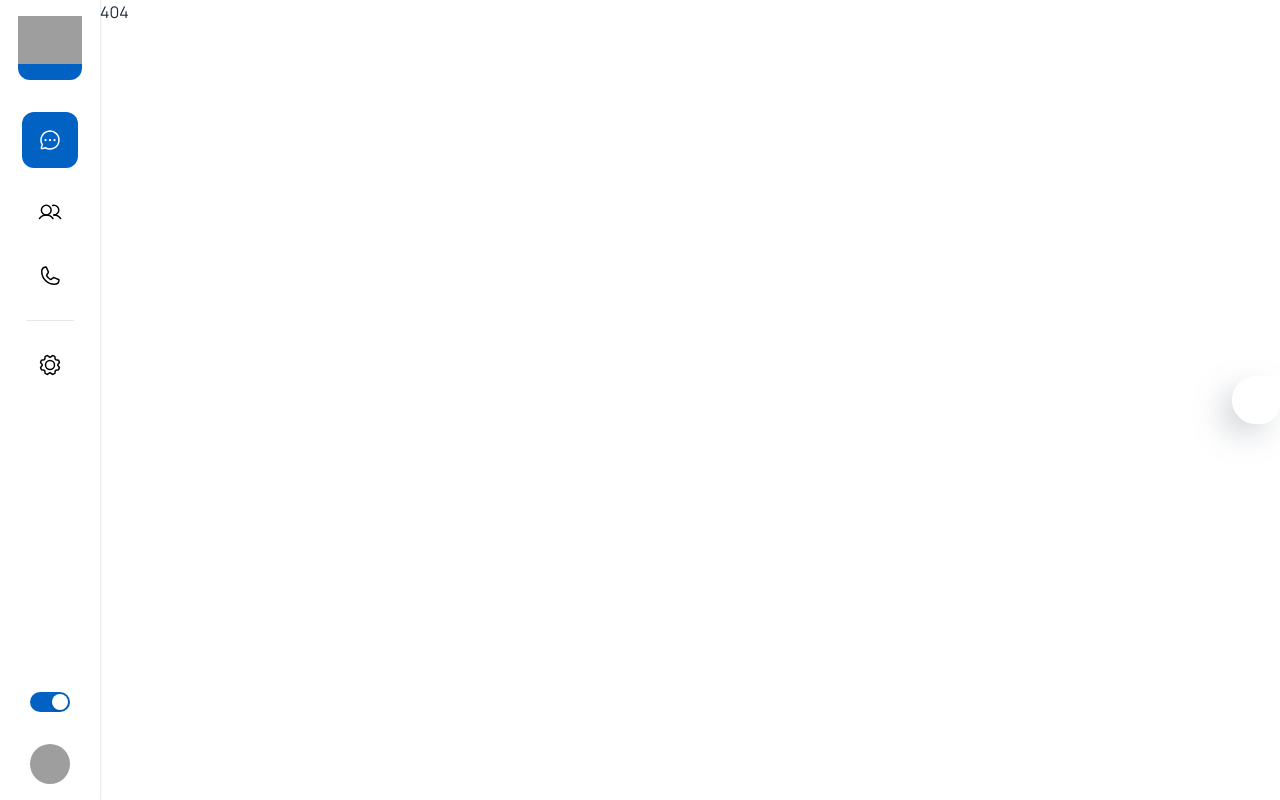
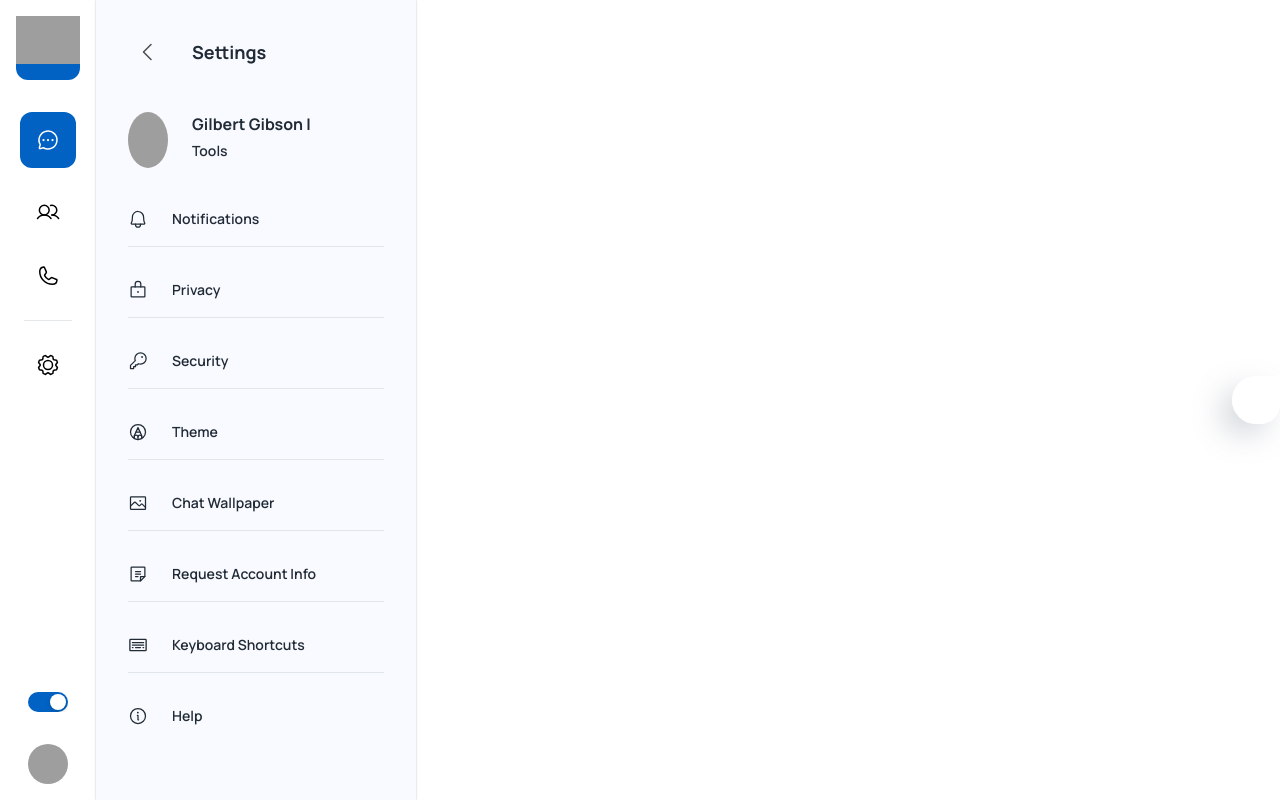
Before and after one commit to Monika-3050/chat-app, a React (Create React App) app: page /settings in a window 1280 px wide. Before the commit this address led to /404. Built offline with nearby package versions, Linux system fonts and the light colour scheme; grey boxes are pictures that could not be loaded; some icons are missing.

Commit message:
implemented settings sidebar,added keyboard shortcuts functionality

```diff
--- a/src/components/Contact.js
+++ b/src/components/Contact.js
@@ -212,7 +212,7 @@
             </Stack>
             <IconButton
               onClick={() => {
-                dispatch(UpdateSidebarType("SHARED"));
+                dispatch(UpdateSidebarType("STARRED"));
               }}
             >
               <CaretRight />
--- a/src/components/Conversation/MsgTypes.js
+++ b/src/components/Conversation/MsgTypes.js
@@ -1,164 +1,235 @@
-import React from 'react';
-import { useTheme } from '@mui/material/styles';
-import { Box, Divider, IconButton, Link, Menu, MenuItem, Stack, Typography } from '@mui/material';
-import { DotsThreeVertical, DownloadSimple, Image } from 'phosphor-react';
-import { Message_options } from '../../data';
+import React from "react";
+import { useTheme } from "@mui/material/styles";
+import {
+  Box,
+  Divider,
+  IconButton,
+  Link,
+  Menu,
+  MenuItem,
+  Stack,
+  Typography,
+} from "@mui/material";
+import { DotsThreeVertical, DownloadSimple, Image } from "phosphor-react";
+import { Message_options } from "../../data";
 
-
-const DocMsg = ({el,menu}) => {
+const DocMsg = ({ el, menu }) => {
   const theme = useTheme();
   return (
     <Stack direction={"row"} justifyContent={el.incoming ? "start" : "end"}>
-
-     <Box p={1.5} sx={{backgroundColor:el.incoming ? theme.palette.background.default : theme.palette.primary.main,
-            borderRadius:1.5,//1.5*8=>12px,
-            width:"max-content"
-        }}>
-
+      <Box
+        p={1.5}
+        sx={{
+          backgroundColor: el.incoming
+            ? theme.palette.background.default
+            : theme.palette.primary.main,
+          borderRadius: 1.5, //1.5*8=>12px,
+          width: "max-content",
+        }}
+      >
         <Stack spacing={2}>
-          <Stack p={2} direction={"row"} spacing={3} alignItems={"center"}
-          sx={{backgroundColor:theme.palette.background.paper,borderRadius:1}}>
-
-            <Image size={48}/>
-            <Typography variant='caption'>
-             Abstract.png
-            </Typography>
+          <Stack
+            p={2}
+            direction={"row"}
+            spacing={3}
+            alignItems={"center"}
+            sx={{
+              backgroundColor: theme.palette.background.paper,
+              borderRadius: 1,
+            }}
+          >
+            <Image size={48} />
+            <Typography variant="caption">Abstract.png</Typography>
             <IconButton>
-              <DownloadSimple/>
+              <DownloadSimple />
             </IconButton>
           </Stack>
-        <Typography variant='body2' color={el.incoming ? theme.palette.text:"#fff"}>
+          <Typography
+            variant="body2"
+            color={el.incoming ? theme.palette.text : "#fff"}
+          >
             {el.message}
           </Typography>
         </Stack>
       </Box>
-        {menu && <MessageOptions/>}
+      {menu && <MessageOptions />}
     </Stack>
-  )
-}
+  );
+};
 
-const LinkMsg = ({el,menu}) => {
+const LinkMsg = ({ el, menu }) => {
   const theme = useTheme();
   return (
     <Stack direction={"row"} justifyContent={el.incoming ? "start" : "end"}>
+      <Box
+        p={1.5}
+        sx={{
+          backgroundColor: el.incoming
+            ? theme.palette.background.default
+            : theme.palette.primary.main,
+          borderRadius: 1.5, //1.5*8=>12px,
+          width: "max-content",
+        }}
+      >
+        <Stack spacing={2}>
+          <Stack
+            p={2}
+            spacing={3}
+            alignItems={"center"}
+            sx={{
+              backgroundColor: theme.palette.background.paper,
+              borderRadius: 1,
+            }}
+          >
+            <img
+              src={el.preview}
+              alt={el.message}
+              style={{ maxHeight: 210, borderRadius: "10px" }}
+            />
+            <Stack spacing={2}>
+              <Typography variant="subtitle2">Creating Chat App</Typography>
 
-     <Box p={1.5} sx={{backgroundColor:el.incoming ? theme.palette.background.default : theme.palette.primary.main,
-            borderRadius:1.5,//1.5*8=>12px,
-            width:"max-content"
-        }}>
-
-        <Stack spacing={2}>
-          <Stack p={2} spacing={3} alignItems={"center"}
-          sx={{backgroundColor:theme.palette.background.paper,borderRadius:1}}>
-
-         <img src={el.preview} alt={el.message} style={{maxHeight:210 , borderRadius:"10px"}}/>
-         <Stack spacing={2}>
-         <Typography variant='subtitle2'>
-             Creating Chat App
-            </Typography>
-
-            <Typography variant='subtitle2' sx={{color:theme.palette.primary.main}}
+              <Typography
+                variant="subtitle2"
+                sx={{ color: theme.palette.primary.main }}
                 component={Link}
                 to="//https://www.youtube.com/"
               >
                 www.youtube.com
               </Typography>
-
             </Stack>
-         <Typography variant='body2' color={el.incoming ? theme.palette.text:"#fff"}>
+            <Typography
+              variant="body2"
+              color={el.incoming ? theme.palette.text : "#fff"}
+            >
               {el.message}
             </Typography>
           </Stack>
-
         </Stack>
       </Box>
-        {menu && <MessageOptions/>}
+      {menu && <MessageOptions />}
     </Stack>
-  )
-}
+  );
+};
 
-
-
-const ReplyMsg = ({el,menu}) => {
+const ReplyMsg = ({ el, menu }) => {
   const theme = useTheme();
   return (
     <Stack direction={"row"} justifyContent={el.incoming ? "start" : "end"}>
-
-     <Box p={1.5} sx={{backgroundColor:el.incoming ? theme.palette.background.default : theme.palette.primary.main,
-            borderRadius:1.5,//1.5*8=>12px,
-            width:"max-content"
-        }}>
-
+      <Box
+        p={1.5}
+        sx={{
+          backgroundColor: el.incoming
+            ? theme.palette.background.default
+            : theme.palette.primary.main,
+          borderRadius: 1.5, //1.5*8=>12px,
+          width: "max-content",
+        }}
+      >
         <Stack spacing={2}>
-          <Stack p={2} direction="column" spacing={3} alignItems={"center"}
-          sx={{backgroundColor:theme.palette.background.paper,borderRadius:1}}>
-
-            <Typography variant='body2' color={theme.palette.text}>
+          <Stack
+            p={2}
+            direction="column"
+            spacing={3}
+            alignItems={"center"}
+            sx={{
+              backgroundColor: theme.palette.background.paper,
+              borderRadius: 1,
+            }}
+          >
+            <Typography variant="body2" color={theme.palette.text}>
               {el.message}
             </Typography>
-
           </Stack>
-          <Typography variant='body2' color={el.incoming ? theme.palette.text:"#fff"}>
+          <Typography
+            variant="body2"
+            color={el.incoming ? theme.palette.text : "#fff"}
+          >
             {el.reply}
           </Typography>
-
         </Stack>
       </Box>
-        {menu && <MessageOptions/>}
+      {menu && <MessageOptions />}
     </Stack>
-  )
-}
+  );
+};
 
-const MediaMsg = ({el,menu}) => {
+const MediaMsg = ({ el, menu }) => {
   const theme = useTheme();
   return (
     <Stack direction={"row"} justifyContent={el.incoming ? "start" : "end"}>
-
-     <Box p={1.5} sx={{backgroundColor:el.incoming ? theme.palette.background.default : theme.palette.primary.main,
-            borderRadius:1.5,//1.5*8=>12px,
-            width:"max-content"
-        }}>
-
+      <Box
+        p={1.5}
+        sx={{
+          backgroundColor: el.incoming
+            ? theme.palette.background.default
+            : theme.palette.primary.main,
+          borderRadius: 1.5, //1.5*8=>12px,
+          width: "max-content",
+        }}
+      >
         <Stack spacing={1}>
-        <img src={el.img} alt={el.message} style={{maxHeight:210 , borderRadius:"10px"}}/>
-        <Typography variant='body2'color={el.incoming ? theme.palette.text : "#fff"} >
+          <img
+            src={el.img}
+            alt={el.message}
+            style={{ maxHeight: 210, borderRadius: "10px" }}
+          />
+          <Typography
+            variant="body2"
+            color={el.incoming ? theme.palette.text : "#fff"}
+          >
             {el.message}
           </Typography>
         </Stack>
       </Box>
-        {menu && <MessageOptions/>}
+      {menu && <MessageOptions />}
+    </Stack>
+  );
+};
 
-    </Stack>
-  )
-}
-
-const TextMsg = ({el,menu}) => {
+const TextMsg = ({ el, menu }) => {
   const theme = useTheme();
   return (
     <Stack direction={"row"} justifyContent={el.incoming ? "start" : "end"}>
-        <Box p={1.5} sx={{backgroundColor:el.incoming ? theme.palette.background.default : theme.palette.primary.main,
-            borderRadius:1.5,//1.5*8=>12px,
-            width:"max-content"
-        }}>
-
-        <Typography variant='body2' color={el.incoming ? theme.palette.text : "#fff"}>
+      <Box
+        p={1.5}
+        sx={{
+          backgroundColor: el.incoming
+            ? theme.palette.background.default
+            : theme.palette.primary.main,
+          borderRadius: 1.5, //1.5*8=>12px,
+          width: "max-content",
+        }}
+      >
+        <Typography
+          variant="body2"
+          color={el.incoming ? theme.palette.text : "#fff"}
+        >
           {el.message}
         </Typography>
       </Box>
       {/* */}
-      {menu && <MessageOptions/>}
+      {menu && <MessageOptions />}
     </Stack>
-  )
-}
+  );
+};
 
-const Timeline = ({el}) => {
-    const theme=useTheme();
-  return <Stack direction={"row"} alignItems={"center"} justifyContent={"space-between"}>
+const Timeline = ({ el }) => {
+  const theme = useTheme();
+  return (
+    <Stack
+      direction={"row"}
+      alignItems={"center"}
+      justifyContent={"space-between"}
+    >
       <Divider width="46%" />
-    <Typography variant='caption' sx={{color : theme.palette.text}}>{el.text}</Typography>
+      <Typography variant="caption" sx={{ color: theme.palette.text }}>
+        {el.text}
+      </Typography>
       <Divider width="46%" />
     </Stack>
-}
+  );
+};
 
 const MessageOptions = () => {
   const [anchorEl, setAnchorEl] = React.useState(null);
@@ -170,32 +241,33 @@
     setAnchorEl(null);
   };
 
-return (<>
+  return (
+    <>
       <DotsThreeVertical
         id="basic-button"
-        aria-controls={open ? 'basic-menu' : undefined}
+        aria-controls={open ? "basic-menu" : undefined}
         aria-haspopup="true"
-        aria-expanded={open ? 'true' : undefined}
+        aria-expanded={open ? "true" : undefined}
         onClick={handleClick}
-        size={20}/>
+        size={20}
+      />
       <Menu
         id="basic-menu"
         anchorEl={anchorEl}
         open={open}
         onClose={handleClose}
         MenuListProps={{
-          'aria-labelledby': 'basic-button',
+          "aria-labelledby": "basic-button",
         }}
       >
-        <Stack spacing={1} px={1} >
-        {Message_options.map((el)=>(
+        <Stack spacing={1} px={1}>
+          {Message_options.map((el) => (
             <MenuItem onClick={handleClick}>{el.title}</MenuItem>
           ))}
         </Stack>
-
       </Menu>
     </>
-)
-}
+  );
+};
 
-export {Timeline,TextMsg ,MediaMsg , ReplyMsg ,LinkMsg ,DocMsg};
+export { Timeline, TextMsg, MediaMsg, ReplyMsg, LinkMsg, DocMsg };
--- /dev/null
+++ b/src/pages/dashboard/Settings.js
@@ -0,0 +1,156 @@
+import React, { useState } from "react";
+import {
+  Avatar,
+  Box,
+  Divider,
+  IconButton,
+  Stack,
+  Typography,
+  useTheme,
+} from "@mui/material";
+import {
+  Bell,
+  CaretLeft,
+  Image,
+  Info,
+  Key,
+  Keyboard,
+  Lock,
+  Note,
+  PencilCircle,
+} from "phosphor-react";
+import { faker } from "@faker-js/faker";
+import Shortcuts from "../../sections/settings/Shortcuts";
+
+const Settings = () => {
+  const theme = useTheme();
+
+  const [openShortcuts, setOpenShortcuts] = useState(false);
+
+  const handleOpenShortcuts = () => {
+    setOpenShortcuts(true);
+  };
+
+  const handleCloseShortcuts = () => {
+    setOpenShortcuts(false);
+  };
+
+  const list = [
+    {
+      key: 0,
+      icon: <Bell size={20} />,
+      title: "Notifications",
+      onClick: () => {},
+    },
+    {
+      key: 1,
+      icon: <Lock size={20} />,
+      title: "Privacy",
+      onClick: () => {},
+    },
+    {
+      key: 2,
+      icon: <Key size={20} />,
+      title: "Security",
+      onClick: () => {},
+    },
+    {
+      key: 3,
+      icon: <PencilCircle size={20} />,
+      title: "Theme",
+      //   onClick: handleOpenTheme,
+      onClick: () => {},
+    },
+    {
+      key: 4,
+      icon: <Image size={20} />,
+      title: "Chat Wallpaper",
+      onClick: () => {},
+    },
+    {
+      key: 5,
+      icon: <Note size={20} />,
+      title: "Request Account Info",
+      onClick: () => {},
+    },
+    {
+      key: 6,
+      icon: <Keyboard size={20} />,
+      title: "Keyboard Shortcuts",
+      onClick: handleOpenShortcuts,
+    },
+    {
+      key: 7,
+      icon: <Info size={20} />,
+      title: "Help",
+      onClick: () => {},
+    },
+  ];
+
+  return (
+    <>
+      <Stack direction={"row"} sx={{ width: "100%" }}>
+        {/* Left Panel */}
+        <Box
+          sx={{
+            overflowY: "scroll",
+            height: "100vh",
+            width: 320,
+            backgroundColor:
+              theme.palette.mode === "light"
+                ? "#F8FAFF"
+                : theme.palette.background,
+            boxShadow: "0px 0px 2px rgba(0,0,0,0.25)",
+          }}
+        >
+          <Stack p={4} spacing={5}>
+            {/*Header*/}
+            <Stack spacing={3} direction={"row"} alignItems={"center"}>
+              <IconButton>
+                <CaretLeft size={24} color={"#4B4B4B"} />
+              </IconButton>
+              <Typography variant="h6">Settings</Typography>
+            </Stack>
+            {/*Profile Section*/}
+            <Stack spacing={3} direction={"row"}>
+              <Avatar
+                sx={{ height: 56, weight: 56 }}
+                src={faker.image.avatar()}
+                alt={faker.name.fullName()}
+              />
+              <Stack spacing={0.5}>
+                <Typography variant="article">
+                  {faker.name.fullName()}
+                </Typography>
+                <Typography variant="body2">{faker.random.words()}</Typography>
+              </Stack>
+            </Stack>
+            {/*List of options*/}
+            <Stack spacing={4}>
+              {list.map(({ key, icon, title, onClick }) => (
+                <Stack
+                  key={key}
+                  spacing={2}
+                  sx={{ cursor: "pointer" }}
+                  onClick={onClick}
+                >
+                  <Stack spacing={3} direction={"row"} alignItems={"center"}>
+                    {icon}
+                    <Typography variant="body2">{title}</Typography>
+                  </Stack>
+                  {key !== 7 && <Divider />}
+                </Stack>
+              ))}
+            </Stack>
+          </Stack>
+        </Box>
+        {/* Right Panel */}
+      </Stack>
+      {openShortcuts && (
+        <Shortcuts open={openShortcuts} handleClose={handleCloseShortcuts} />
+      )}
+    </>
+  );
+};
+
+export default Settings;
--- a/src/routes/index.js
+++ b/src/routes/index.js
@@ -25,6 +25,8 @@
         { element: <Navigate to={DEFAULT_PATH} replace />, index: true },
         { path: "app", element: <GeneralApp /> },
 
+        { path: "settings", element: <Settings/> },
+
         { path: "404", element: <Page404 /> },
         { path: "*", element: <Navigate to="/404" replace /> },
       ],
@@ -36,4 +38,9 @@
 const GeneralApp = Loadable(
   lazy(() => import("../pages/dashboard/GeneralApp")),
 );
+
+const Settings = Loadable(
+  lazy(() => import("../pages/dashboard/Settings")),
+);
+
 const Page404 = Loadable(lazy(() => import("../pages/Page404")));
--- /dev/null
+++ b/src/sections/settings/Shortcuts.js
@@ -0,0 +1,154 @@
+import {
+  Button,
+  Dialog,
+  DialogActions,
+  DialogContent,
+  DialogTitle,
+  Grid,
+  Slide,
+  Stack,
+  Typography,
+} from "@mui/material";
+import React from "react";
+
+const Transition = React.forwardRef(function Transition(props, ref) {
+  return <Slide direction="up" ref={ref} {...props} />;
+});
+
+const list = [
+  {
+    key: 0,
+    title: "Mark as unread",
+    combination: ["Cmd", "Shift", "U"],
+  },
+  {
+    key: 1,
+    title: "Mute",
+    combination: ["Cmd", "Shift", "M"],
+  },
+  {
+    key: 2,
+    title: "Archive Chat",
+    combination: ["Cmd", "Shift", "E"],
+  },
+  {
+    key: 3,
+    title: "Delete Chat",
+    combination: ["Cmd", "Shift", "D"],
+  },
+  {
+    key: 4,
+    title: "Pin Chat",
+    combination: ["Cmd", "Shift", "P"],
+  },
+  {
+    key: 5,
+    title: "Search",
+    combination: ["Cmd", "F"],
+  },
+  {
+    key: 6,
+    title: "Search Chat",
+    combination: ["Cmd", "Shift", "F"],
+  },
+  {
+    key: 7,
+    title: "Next Chat",
+    combination: ["Cmd", "N"],
+  },
+  {
+    key: 8,
+    title: "Next Step",
+    combination: ["Ctrl", "Tab"],
+  },
+  {
+    key: 9,
+    title: "Previous Step",
+    combination: ["Ctrl", "Shift", "Tab"],
+  },
+  {
+    key: 10,
+    title: "New Group",
+    combination: ["Cmd", "Shift", "N"],
+  },
+  {
+    key: 11,
+    title: "Profile & About",
+    combination: ["Cmd", "P"],
+  },
+  {
+    key: 12,
+    title: "Increase speed of voice message",
+    combination: ["Shift", "."],
+  },
+  {
+    key: 13,
+    title: "Decrease speed of voice message",
+    combination: ["Shift", ","],
+  },
+  {
+    key: 14,
+    title: "Settings",
+    combination: ["Shift", "S"],
+  },
+  {
+    key: 15,
+    title: "Emoji Panel",
+    combination: ["Cmd", "E"],
+  },
+  {
+    key: 16,
+    title: "Sticker Panel",
+    combination: ["Cmd", "S"],
+  },
+];
+
+const Shortcuts = ({ open, handleClose }) => {
+  return (
+    <>
+      <Dialog
+        fullWidth
+        maxWidth="md"
+        open={open}
+        onClose={handleClose}
+        keepMounted
+        TransitionComponent={Transition}
+        sx={{ p: 4 }}
+      >
+        <DialogTitle>Keyboard Shortcuts</DialogTitle>
+        <DialogContent sx={{ mt: 4 }}>
+          <Grid container spacing={3}>
+            {list.map(({ key, title, combination }) => (
+
+                <Grid key={key} container item xs={6}>
+                  <Stack
+                    sx={{ width: "100%" }}
+                    justifyContent={"space-between"}
+                    spacing={3}
+                    direction={"row"}
+                    alignItems={"center"}
+                  >
+                    <Typography variant="caption" sx={{fontSize:14}}>{title}</Typography>
+                    <Stack spacing={2} direction={"row"}>
+                    {combination.map((el)=>{
+                        return <Button disabled variant="contained" sx={{color:"#212121"}}>
+                            {el}
+                        </Button>
+                    })}
+                    </Stack>
+                  </Stack>
+                </Grid>
+
+            ))}
+          </Grid>
+        </DialogContent>
+        <DialogActions >
+            <Button variant="contained" onClick={handleClose}>Ok</Button>
+
+        </DialogActions>
+      </Dialog>
+    </>
+  );
+};
+
+export default Shortcuts;
```
Also changed, not shown: src/components/Conversation/Message.js (+16 -9 lines), src/components/SharedMessages.js (+11 -9 lines), src/sections/settings/ThemeDialog.js (added). Lines whose indentation alone changed are shown as unchanged.
